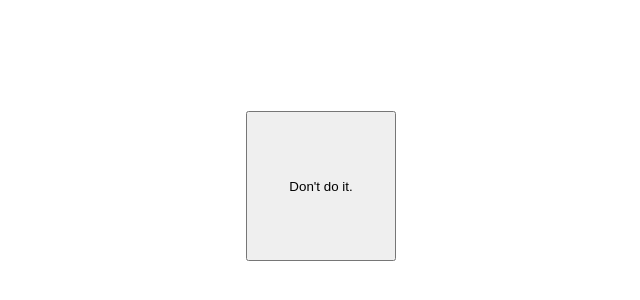
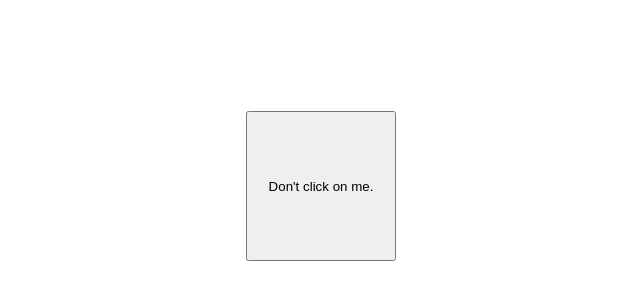
Before and after one commit to bhaumik/bhaumik.github.io, a plain HTML site: page index.html in a window 1280 px wide. Shown: the part 214-514 px from the top of the page, 319-959 px from the left. Drawn offline with Linux system fonts and the light colour scheme.

Commit message:
Changes copy on project

```diff
--- a/index.html
+++ b/index.html
@@ -7,7 +7,7 @@
 	<title>Hi</title>
 </head>
 <body>
-	<button id="button1" onclick="return shia()">Don't do it.</button>
+	<button id="button1" onclick="return shia()">Don't click on me.</button>
 	<div>
 		<img id ="doit" onclick="return" src="http://media4.giphy.com/media/87xihBthJ1DkA/giphy.gif" alt="JUST DO IT!" style="visibility:hidden">
 		<!-- <button id="button2" onclick="return randomShia()" style="visibility:hidden">Okay fine lol.</button> -->
```
